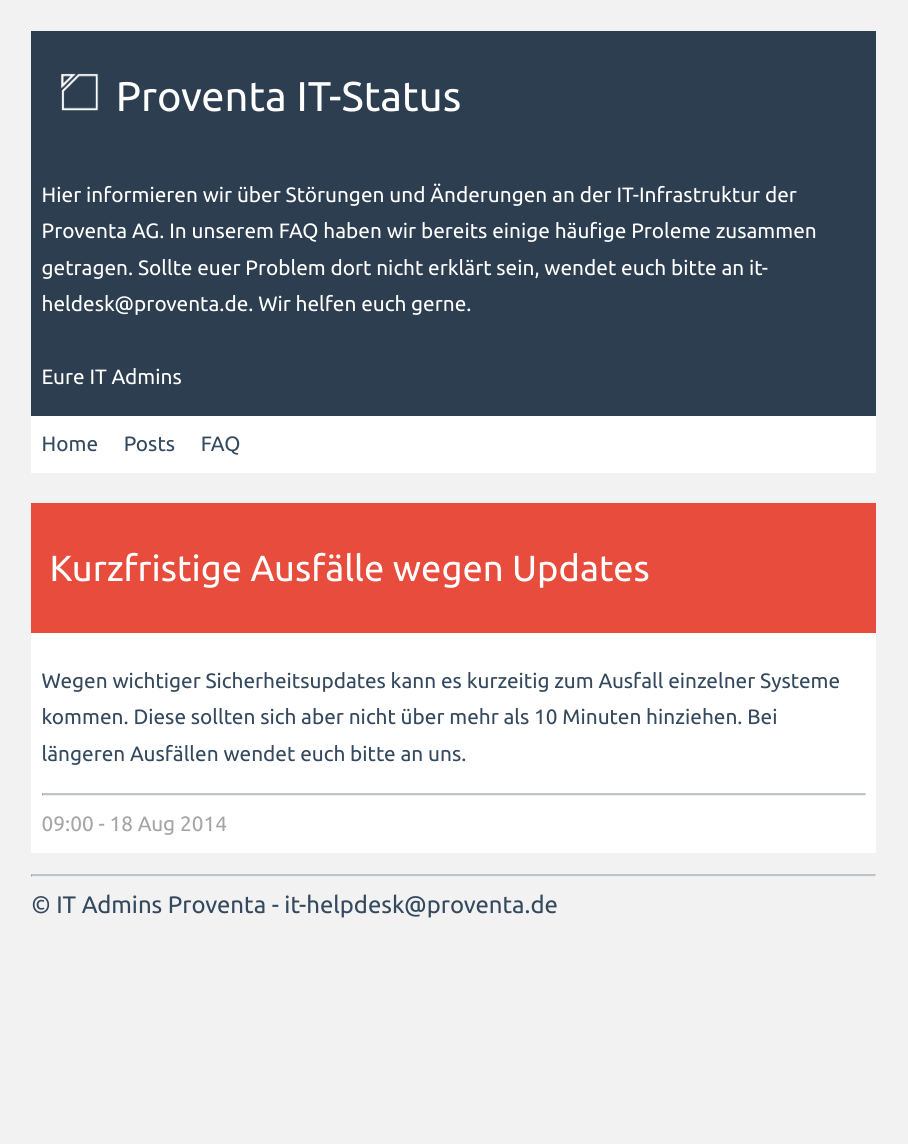
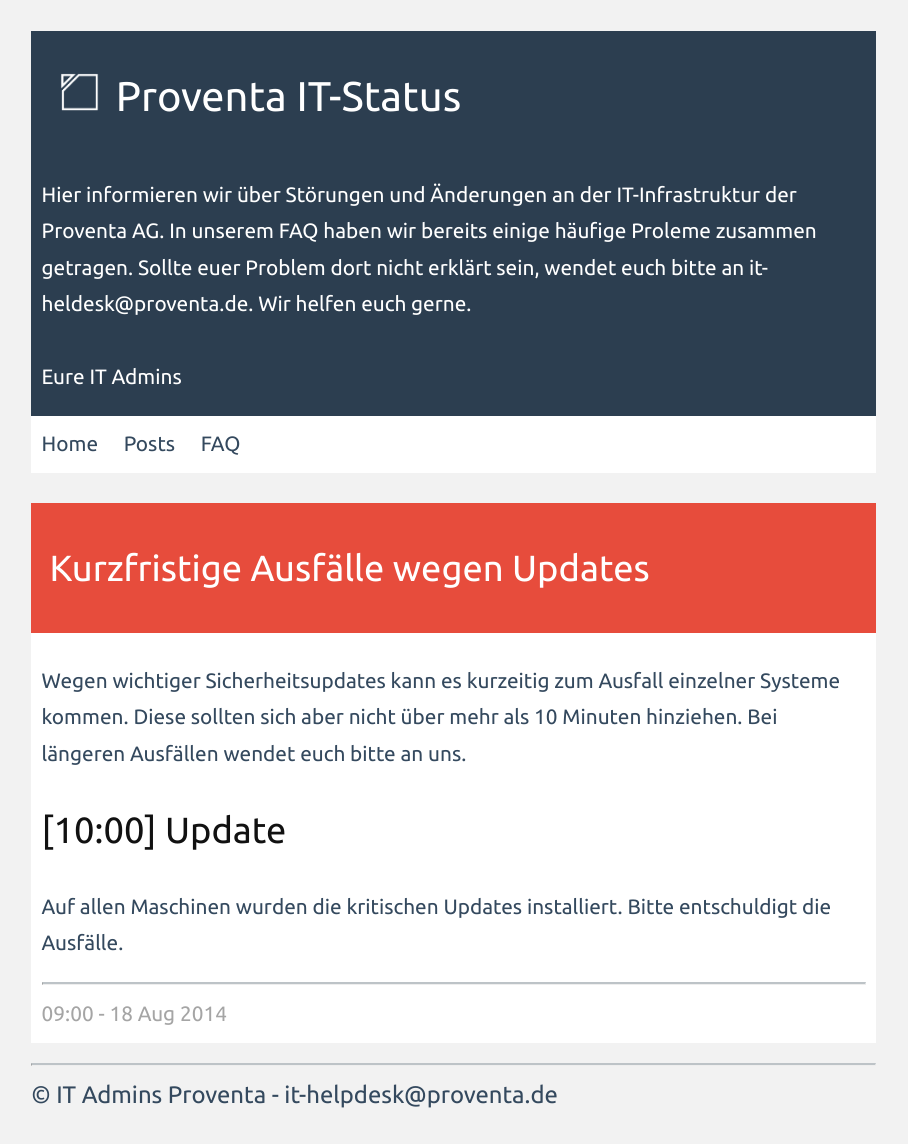
Before and after one commit to proventa/status, a Jekyll site: the page built from _posts/2014-08-18-Einzelne-Ausfälle-wegen-Updates.markdown, in a window 1280 px wide. Shown: the whole page, without its empty margins (0-908 px from the left). Built offline with Jekyll 4.4.1, drawn with Linux system fonts in a browser that asks for light colours; before the commit the page ends 955 px from its top, so only the background shows below that.

Commit message:
updateausfälle done

```diff
--- a/_posts/2014-08-18-Einzelne-Ausfälle-wegen-Updates.markdown
+++ b/_posts/2014-08-18-Einzelne-Ausfälle-wegen-Updates.markdown
@@ -2,8 +2,13 @@
 layout: post
 title:  "Kurzfristige Ausfälle wegen Updates"
 date:   2014-08-18 09:00:00
-categories: active
+categories: done
 ---
 
 Wegen wichtiger Sicherheitsupdates kann es kurzeitig zum Ausfall einzelner Systeme kommen. Diese sollten sich aber nicht über mehr als 10 Minuten hinziehen.
 Bei längeren Ausfällen wendet euch bitte an uns.
+
+[10:00] Update
+--------------
+
+Auf allen Maschinen wurden die kritischen Updates installiert. Bitte entschuldigt die Ausfälle.
```
